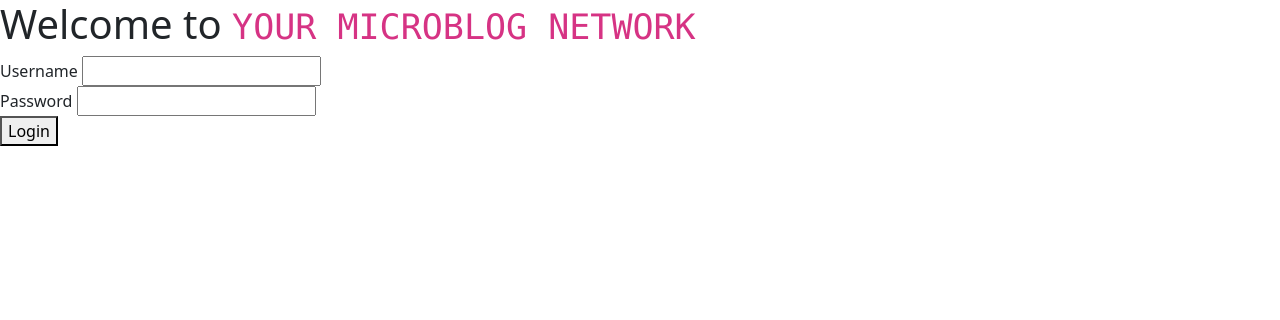
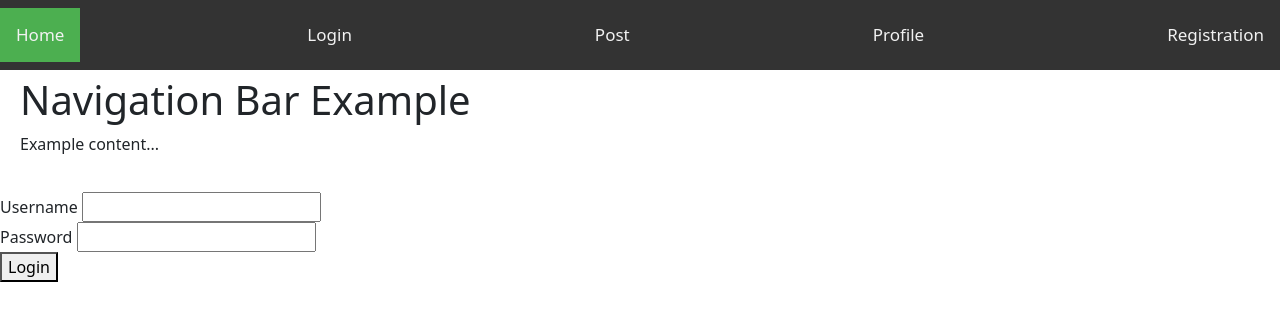
Before and after one commit to Kodelack47/blog, a plain HTML site: page html/main.html in a window 1280 px wide. Drawn offline with nearby package versions, Linux system fonts and the light colour scheme.

Commit message:
LOGIN + REGISTRATION

```diff
--- a/html/main.html
+++ b/html/main.html
@@ -32,6 +32,65 @@
         <h1>Welcome to <code>YOUR MICROBLOG NETWORK</code></h1>
     </header>
 
+    <style>
+		/* Style the navigation bar */
+		.navbar {
+			overflow: hidden;
+			background-color: #333;
+			position: fixed;
+			top: 0;
+			width: 100%;
+		}
+
+		/* Navigation links */
+		.navbar a {
+			float: left;
+			display: block;
+			color: #f2f2f2;
+			text-align: center;
+			padding: 14px 16px;
+			text-decoration: none;
+			font-size: 17px;
+		}
+
+		/* Add a hover effect for navigation links */
+		.navbar a:hover {
+			background-color: #ddd;
+			color: black;
+		}
+
+		/* Active/selected navigation link */
+		.active {
+			background-color: #4CAF50;
+			color: white;
+		}
+	</style>
+</head>
+
+<body>
+
+	<!-- Navigation bar -->
+	<div class="navbar">
+		<a class="active" href="#">Home</a>
+		<a href="/html/login.html">Login</a>
+		<a href="/html/posts.html">Post</a>
+		<a href="/html/profile.html">Profile</a>
+		<a href="/html/registration.html">Registration</a>
+	</div>
+
+	<!-- Page content -->
+	<div style="padding: 20px">
+		<h1>Navigation Bar Example</h1>
+		<p>Example content...</p>
+	</div>
+
+</body>
+</head>
+</html>
+
+
+
+
     <form class="signup_form">
         <div class="container">
 
```
Also changed, not shown: html/posts.html (+6 -0 lines).
